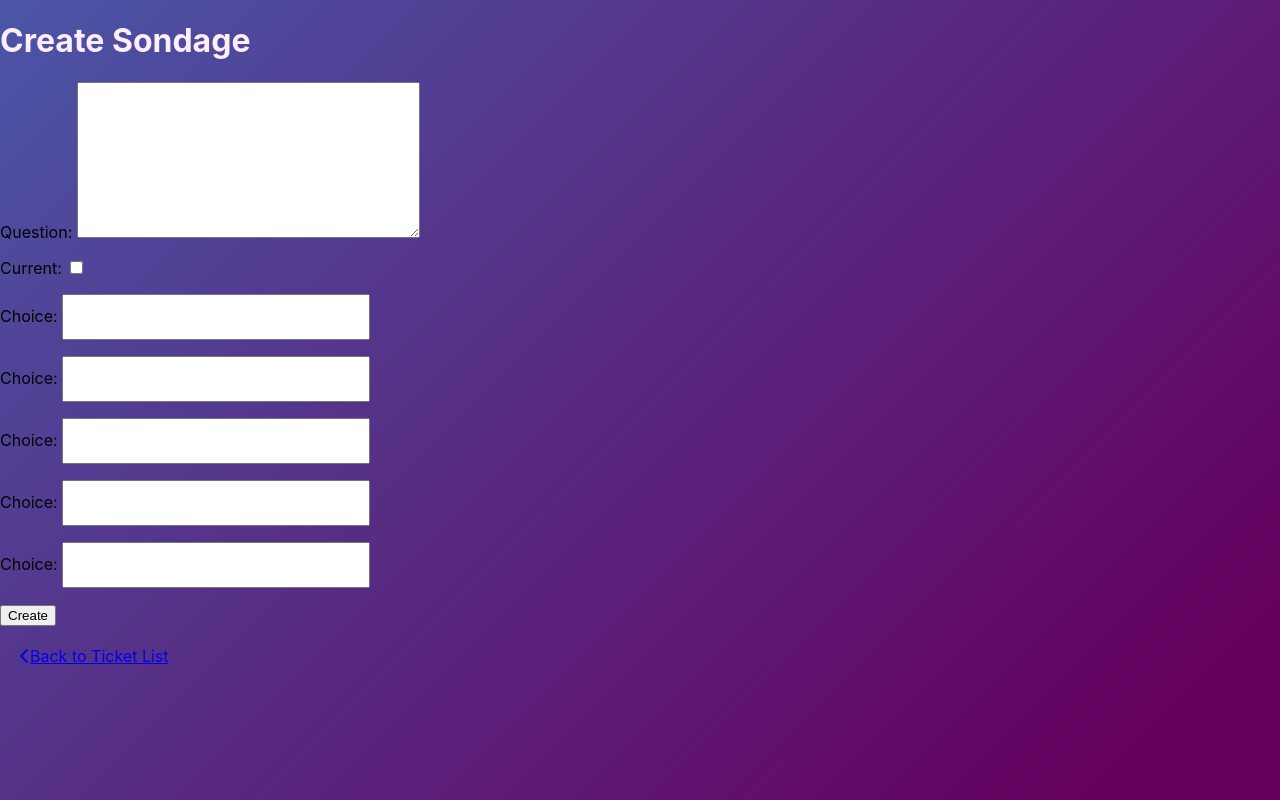
After one commit to PiRom1/MyBlog, a Django app: page /sondages/create/ in a window 1280 px wide. The commit adds this page. Run offline with Django 5.2, Linux system fonts and the light colour scheme; the visitor is signed in with stand-in values (Sample User, id 1).

Commit message:
Ajout de sondages. vous pouvez créer et modifier des sondages qui s'affichent dans l'index. Vous pouvez voter (une seule fois) aux sondages

```diff
--- a/Blog/apps.py
+++ b/Blog/apps.py
@@ -4,3 +4,6 @@ from django.apps import AppConfig
 class BlogConfig(AppConfig):
     default_auto_field = 'django.db.models.BigAutoField'
     name = 'Blog'
+
+    def ready(self):
+        import Blog.signals  # Charger les signaux
--- a/Blog/forms.py
+++ b/Blog/forms.py
@@ -1,4 +1,5 @@
 from django import forms
+from django.forms import modelformset_factory
 from .models import *
 
 
@@ -55,5 +56,34 @@ class TicketForm(forms.ModelForm):
         fields = ['title', 'category', 'description', 'assigned_to', 'status']
 
 
+class SondageForm(forms.ModelForm):
+    class Meta:
+        model = Sondage
+        fields = ['question', 'current']
+
+
+
+class ChoiceForm(forms.ModelForm):
+    class Meta:
+        model = SondageChoice
+        fields = ['choice']
+
+        widgets = {
+            'choice': forms.TextInput(attrs={
+            'style': 'width: 300px; height: 40px;',  # Vous pouvez ajuster ces valeurs selon vos besoins
+            }),
+        }
+
+from django.forms import formset_factory
+from django.forms import modelformset_factory
+
+# Créer un formset pour les choix du sondage
+ChoiceFormSet = formset_factory(ChoiceForm, extra=5)
+ChoiceFormSet0 = modelformset_factory(SondageChoice, ChoiceForm, extra=0)
+
+
+
+
+
 class PhotoForm(forms.Form):
     photo = forms.ImageField(label = "Choisissez votre photo de profil")
--- a/Blog/models.py
+++ b/Blog/models.py
@@ -1,5 +1,6 @@
 from django.db import models
 from django.contrib.auth.models import AbstractUser, BaseUserManager
+import datetime
 
 # Create your models here.
 
@@ -117,3 +118,22 @@ class Ticket(models.Model):
 
     def __str__(self):
         return self.title
+
+
+
+# Models for sondage. Une question, des choix associés, chaque user peut choisir un choix
+class Sondage(models.Model):
+    question = models.TextField()
+    pub_date = models.DateField("Date publication", default = datetime.date.today)
+    current = models.BooleanField(default = False)
+
+
+class SondageChoice(models.Model):
+    choice = models.TextField(blank = True)
+    sondage = models.ForeignKey(Sondage, on_delete = models.CASCADE)
+    votes = models.IntegerField(default = 0)
+
+
+class ChoiceUser(models.Model):
+    choice = models.ForeignKey(SondageChoice, on_delete = models.CASCADE)
+    user = models.ForeignKey(User, on_delete = models.CASCADE)
--- a/Blog/signals.py
+++ b/Blog/signals.py
@@ -1,10 +1,41 @@
 
 from django.conf import settings
 from django.dispatch import receiver
-from django.db.models.signals import post_save
+from django.db.models.signals import post_save, post_delete, pre_save
 from rest_framework.authtoken.models import Token
+from .models import ChoiceUser, SondageChoice
 
 @receiver(post_save, sender=settings.AUTH_USER_MODEL, dispatch_uid="user_auth_token")
 def create_auth_token(sender, instance=None, created=False, **kwargs):
     if created:
         Token.objects.create(user=instance)
+
+
+@receiver(post_save, sender=ChoiceUser)
+def increment_vote(sender, instance, created, **kwargs):
+    if created:
+        # Incrémente le champ nombre_vote
+        sondage_choice = instance.choice
+        sondage_choice.votes += 1
+        sondage_choice.save()
+
+@receiver(post_delete, sender=ChoiceUser)
+def decrement_vote(sender, instance, **kwargs):
+    # Décrémente le champ nombre_vote
+    sondage_choice = instance.choice
+    sondage_choice.votes -= 1
+    sondage_choice.save()
+
+@receiver(pre_save, sender=ChoiceUser)
+def handle_vote_change(sender, instance, **kwargs):
+    if instance.pk:
+        # Si l'instance existe déjà (donc pas un nouvel enregistrement)
+        previous_instance = ChoiceUser.objects.get(pk=instance.pk)
+        if previous_instance.choice != instance.choice:
+            # Si le choix a changé, on décrémente l'ancien choix
+            old_choice = previous_instance.choice
+            old_choice.votes -= 1
+            old_choice.save()
+
+            instance.choice.votes += 1
+            instance.choice.save()
--- /dev/null
+++ b/Blog/templates/Blog/sondages/create_sondage.html
@@ -0,0 +1,31 @@
+<!-- templates/create_ticket.html -->
+
+<!DOCTYPE html>
+{% load static %}
+<html lang="en">
+<head>
+    <meta charset="UTF-8">
+    <meta name="viewport" content="width=device-width, initial-scale=1.0">
+    <title>Create Ticket</title>
+    <link rel="stylesheet" href="{% static 'fontawesome/css/all.min.css' %}">
+    <link rel="stylesheet" href="{% static 'css/style.css' %}">
+</head>
+<body>
+    <h1>Create Sondage</h1>
+    <form method="post">
+        {% csrf_token %}
+
+        {{ form.as_p }}
+        {{ choice_forms.management_form }}
+
+        {% for choice_form in choice_forms %}
+        {{ choice_form.as_p }}
+    {% endfor %}
+
+        <button type="submit">Create</button>
+    </form>
+    <div class="bottom">
+        <a href="/sondages/" style="margin: 20px;"><i class="fa-solid fa-chevron-left"></i>Back to Ticket List</a>
+    </div>
+</body>
+</html>
--- a/Blog/urls.py
+++ b/Blog/urls.py
@@ -12,6 +12,7 @@ urlpatterns = [
     path("invalid_user/", views.InvalidUser, name = "invalid_user"),
     path("stats/<int:id>/", views.Stats, name="stats"),
     path("user/<int:id>/", views.UserView, name="user"),
+    path('change_photo', views.change_photo, name = 'change_photo'),
     #path("dark_mode/", views.dark_mode, name = "dark_mode")
     # path("add_user/", views.AddUser, name = "add_user"),
     # path("upvote/<int:message_id>/", views.upvote, name = "upvote"),
@@ -22,5 +23,14 @@ urlpatterns = [
     path('tickets/', views.ticket_list, name='ticket_list'),
     path('tickets/create/', views.create_ticket, name='create_ticket'),
     path('tickets/update/<int:pk>/', views.update_ticket, name='update_ticket'),
-    path('change_photo', views.change_photo, name = 'change_photo'),
+
+
+    # SONDAGES #
+    path('sondages/', views.sondage_list, name='sondage_list'),
+    path('sondages/create/', views.create_sondage, name='create_sondage'),
+    path('sondages/update/<int:pk>/', views.update_sondage, name='update_sondage'),
+    path('sondages/delete/<int:pk>/', views.delete_sondage, name='delete_sondage'),
+    path('sondages/detail/<int:pk>/', views.detail_sondage, name='detail_sondage'),
+    path('sondages/vote/<int:sondage_id>/<int:choice_id>/', views.vote_sondage, name = 'vote_sondage'),
+
 ]
--- a/Blog/views.py
+++ b/Blog/views.py
@@ -146,6 +146,13 @@ def Index(request, id):
 
     url = "Blog/index.html"
 
+    sondage = Sondage.objects.filter(current=True)
+    choices = None
+    if sondage:
+        sondage = sondage[0]
+        choices = list(SondageChoice.objects.filter(sondage=sondage))
+
+    request.session['previous_url'] = request.get_full_path()
 
     context = {"messages" : messages,
                "MessageForm" : message_form,
@@ -153,6 +160,8 @@ def Index(request, id):
                "month" : month, "day" : day,
                "when_new_date" : when_new_date,
                "session" : session,
+               "sondage" : sondage,
+               "choices" : choices,
                }
 
     return render(request, url, context)
@@ -325,6 +334,125 @@ def UserView(request, id):
     return render(request, url, context)
 
 
+@login_required
+def sondage_list(request):
+    sondages = Sondage.objects.all()
+    current_sondages = sondages.filter(current=True)
+    older_sondages = sondages.filter(current=False)
+
+    context = {'sondages' : sondages,
+               'current_sondages' : current_sondages,
+               'older_sondages' : older_sondages}
+
+    return render(request, 'Blog/sondages/sondage_list.html', context)
+
+
+@login_required
+def update_sondage(request, pk):
+    sondage = Sondage.objects.get(pk=pk)
+    choices = SondageChoice.objects.filter(sondage=sondage)
+
+
+    if request.method == 'POST':
+        form = SondageForm(request.POST, instance=sondage)
+        formset = ChoiceFormSet0(request.POST, queryset=choices)
+
+        if form.is_valid() and formset.is_valid():
+            form.save()
+            formset.save()
+
+            # Si nouveau current et qu'il y en avait un autre : devient le seul nouveau current.
+            for _sondage in Sondage.objects.all():
+                if _sondage.current and _sondage != sondage:
+                    _sondage.current = False
+                    _sondage.save()
+
+
+            return redirect('sondage_list')
+
+
+    else:
+
+        form = SondageForm(instance=sondage)
+        formset = ChoiceFormSet0(queryset=choices)
+    return render(request, 'Blog/sondages/update_sondage.html', {'form': form, 'sondage': sondage, 'formset' : formset})
+
+
+
+@login_required
+def create_sondage(request):
+
+    if request.method == 'POST':
+        form = SondageForm(request.POST)
+        formset = ChoiceFormSet(request.POST)
+        if form.is_valid() and formset.is_valid():
+            form.save()
+
+            for choice_form in formset:
+                choice_data = choice_form.cleaned_data
+                print(choice_data)
+                if choice_data:
+                    choice = choice_data['choice']
+                    new_choice = SondageChoice(choice = choice, sondage = Sondage.objects.filter(id=form.instance.id)[0])
+                    new_choice.save()
+
+            # Si nouveau current et qu'il y en avait un autre : devient le seul nouveau current.
+            sondage = Sondage.objects.filter(id=form.instance.id)[0]
+            for _sondage in Sondage.objects.all():
+                if _sondage.current and _sondage != sondage:
+                    _sondage.current = False
+                    _sondage.save()
+
+
+            return redirect('sondage_list')
+    else:
+        form = SondageForm()
+        formset = ChoiceFormSet()
+
+    return render(request, 'Blog/sondages/create_sondage.html', {'form': form, 'choice_forms' : formset})
+
+
+@login_required
+def delete_sondage(request, pk):
+    Sondage.objects.filter(pk=pk)[0].delete()
+
+    return HttpResponseRedirect('/sondages')
+
+
+@login_required
+def detail_sondage(request, pk):
+    sondage = Sondage.objects.filter(pk = pk)[0]
+    choices = SondageChoice.objects.filter(sondage = sondage)
+
+    context = {'sondage' : sondage,
+               'choices' : choices}
+
+    url = 'Blog/sondages/detail_sondage.html'
+
+    return render(request, url, context)
+
+
+@login_required
+def vote_sondage(request, sondage_id, choice_id):
+
+    sondage = Sondage.objects.filter(id=sondage_id)[0]
+    choice = SondageChoice.objects.filter(id=choice_id)[0]
+    user = request.user
+    can_vote = True
+    for choice_user in ChoiceUser.objects.filter(user=user):
+        if choice_user.choice.sondage.id == sondage_id:
+            choice_user.delete()
+            if choice_user.choice_id == choice_id:
+                can_vote = False
+
+    print("User : ", user.id)
+    if can_vote:
+        choice_user = ChoiceUser(choice = choice, user = user)
+        choice_user.save()
+
+
+    return HttpResponseRedirect(f"{request.session.get('previous_url', '/')}#bottom")
+
 
 
 # def Modify(request, message_id):
```
Also changed, not shown: Blog/admin.py (+12 -0 lines), Blog/templates/Blog/get_session.html (+9 -0 lines), Blog/templates/Blog/index.html (+11 -0 lines), Blog/templates/Blog/sondages/detail_sondage.html (added, +26 -0 lines), Blog/templates/Blog/sondages/sondage_list.html (added, +27 -0 lines), Blog/templates/Blog/sondages/update_sondage.html (added, +30 -0 lines), Blog/migrations/0008_sondage_sondagechoice_choiceuser.py (added), Blog/migrations/0009_alter_sondagechoice_choice.py (added).
